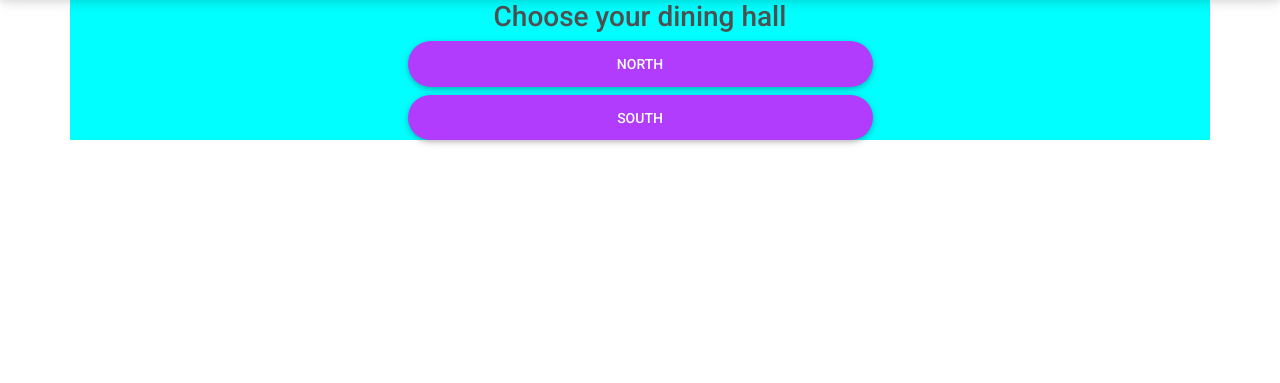
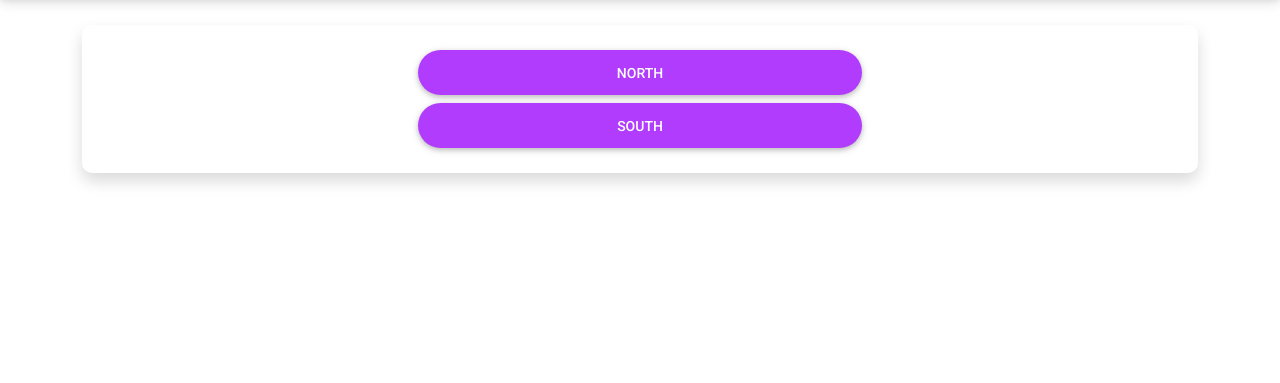
Before and after one commit to mcookly/project-valjean, a Flask app: page /rate/dh/ in a window 1280 px wide. Shown: the part 77-460 px from the top of the page. Run offline with Flask 2, Linux system fonts and the light colour scheme; some libraries are stand-ins or nearby versions.

Commit message:
Updated form-base.html to match rate pages

```diff
--- a/web/src/static/css/custom.css
+++ b/web/src/static/css/custom.css
@@ -1,3 +1,6 @@
-#rate-container {
-    background-color: aqua;
+#rate-form {
+    /* background-color: #efefef; */
+    border-radius: 10px;
+    margin-top: 25px;
+    padding: 25px;
 }
--- a/web/src/templates/rate-base.html
+++ b/web/src/templates/rate-base.html
@@ -10,12 +10,20 @@
     {% endblock header %}
 
     <!-- All page-specific content should go in here -->
-    <div id="rate-container" class="container">
+    <div class="container">
+        <div id="rate-form" class="shadow d-flex flex-column full-vertical justify-content-center align-items-center pb-20">
+            {% if dh %}
+                {% if meal %}
+                <h2>{{ dh }} - {{ meal }}</h2>
+                {% else %}
+                <h2>{{ dh }}</h2>
+                {% endif %}
+            {% endif %}
 
-        <!-- Jinja directives: page contents will go between them -->
-        {% block content %}
-        {% endblock %}
-
+            <!-- Jinja directives: page contents will go between them -->
+            {% block content %}
+            {% endblock %}
+        </div>
     </div>
 
     <!-- Footer (navbar) -->
--- a/web/src/templates/rate/dininghall.html
+++ b/web/src/templates/rate/dininghall.html
@@ -1,11 +1,8 @@
 {% extends "rate-base.html" %}
 {% set active_page = "Rate" %}
 {% block content %}
-<div class="d-flex flex-column full-vertical justify-content-center align-items-center pb-20">
-    <h3>Choose your dining hall</h3>
-    <div class="col-md-5 text-justify mx-5">
-        <a id="home-button" class="btn btn-block btn-lg btn-secondary btn-rounded" href="{{ url_for('selector_dh', dh='North') }}">North</a>
-        <a id="home-button" class="btn btn-block btn-lg btn-secondary btn-rounded" href="{{ url_for('selector_dh', dh='South') }}">South</a>
-    </div>
+<div class="col-10 col-md-5 text-justify">
+    <a id="home-button" class="btn btn-block btn-lg btn-secondary btn-rounded" href="{{ url_for('selector_dh', dh='North') }}">North</a>
+    <a id="home-button" class="btn btn-block btn-lg btn-secondary btn-rounded" href="{{ url_for('selector_dh', dh='South') }}">South</a>
 </div>
 {% endblock %}
--- a/web/src/templates/rate/select.html
+++ b/web/src/templates/rate/select.html
@@ -1,4 +1,4 @@
-{% extends "base.html" %}
+{% extends "rate-base.html" %}
 {% set active_page = "Rate" %}
 {% block content %}
 <form>
```
Also changed, not shown: web/src/templates/rate/meal.html (+5 -9 lines).
